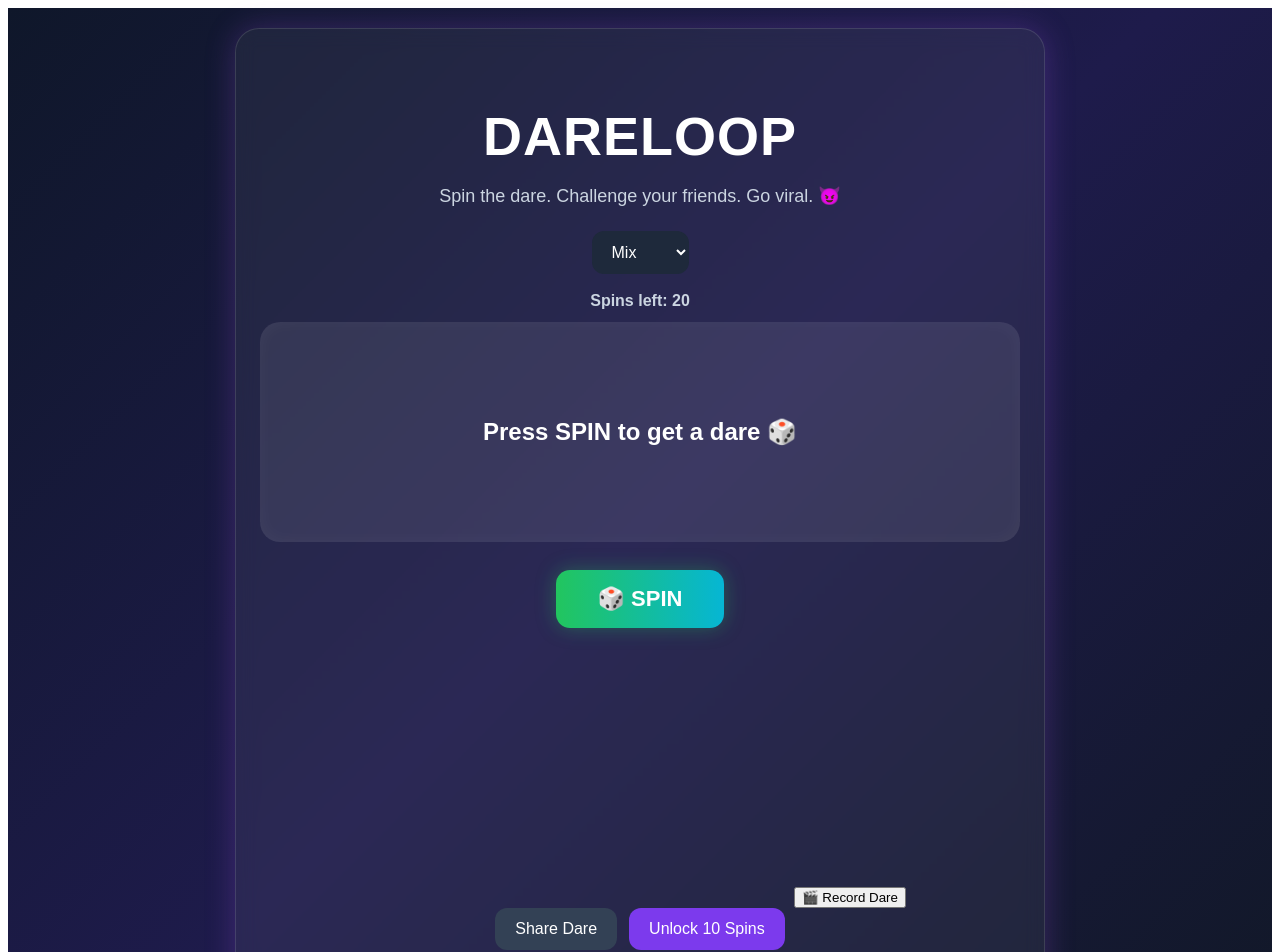
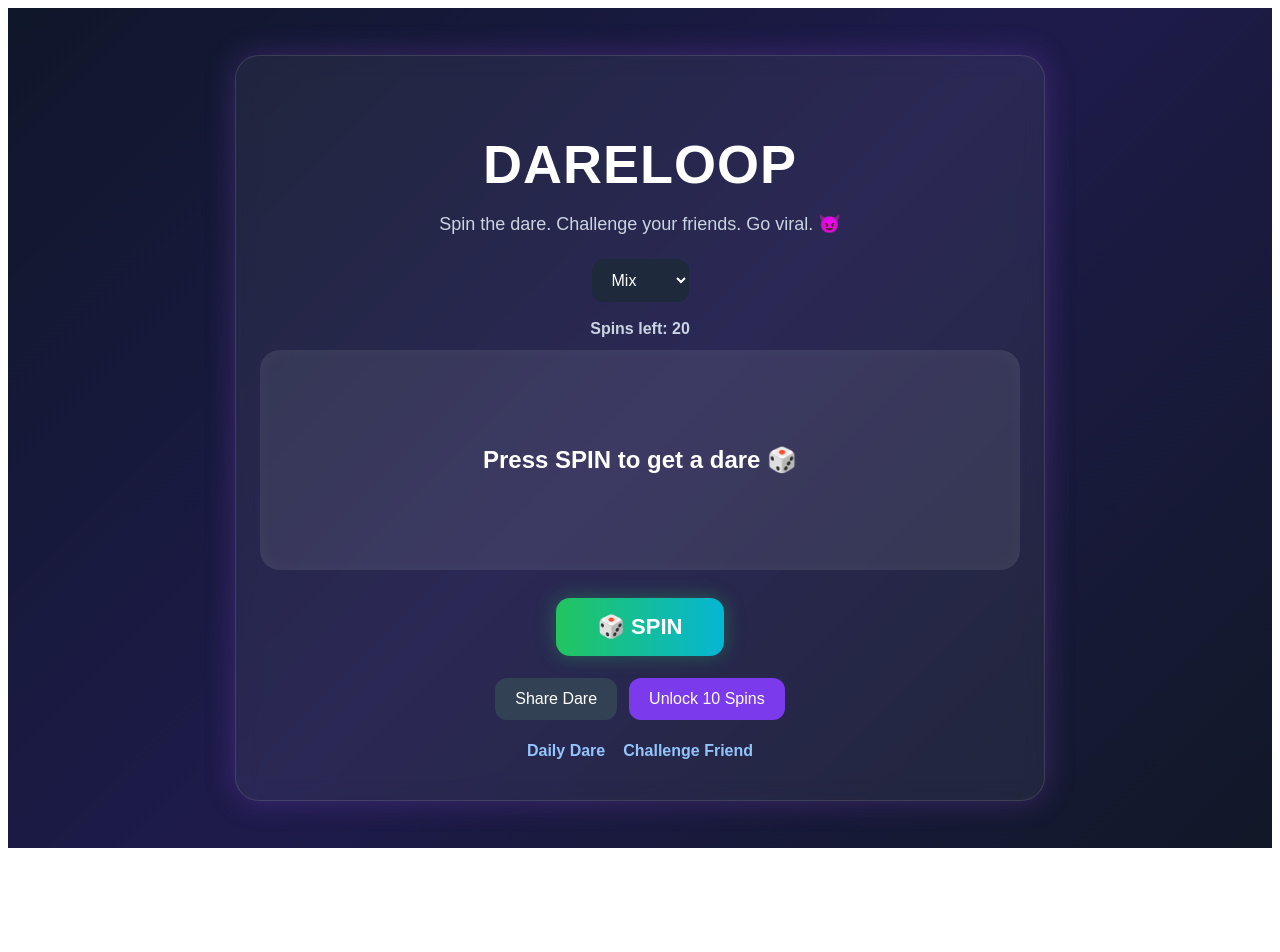
Before and after one commit to andreium1/dareloop, a Next.js app: page / in a window 1280 px wide. Shown: the top 952 px of the page. After the commit the page ends 856 px from the top, so only its background shows below. Built offline with nearby package versions, Linux system fonts and the light colour scheme.

Commit message:
Update page.js

```diff
--- a/app/page.js
+++ b/app/page.js
@@ -164,7 +164,9 @@ export default function Home() {
         >
           🎲 SPIN
         </button>
-        <VideoRecorder dare={dare} />
+       {dare !== "Press SPIN to get a dare 🎲" && (
+  <VideoRecorder dare={dare} />
+)}
         <div
           style={{
             display: "flex",
```
